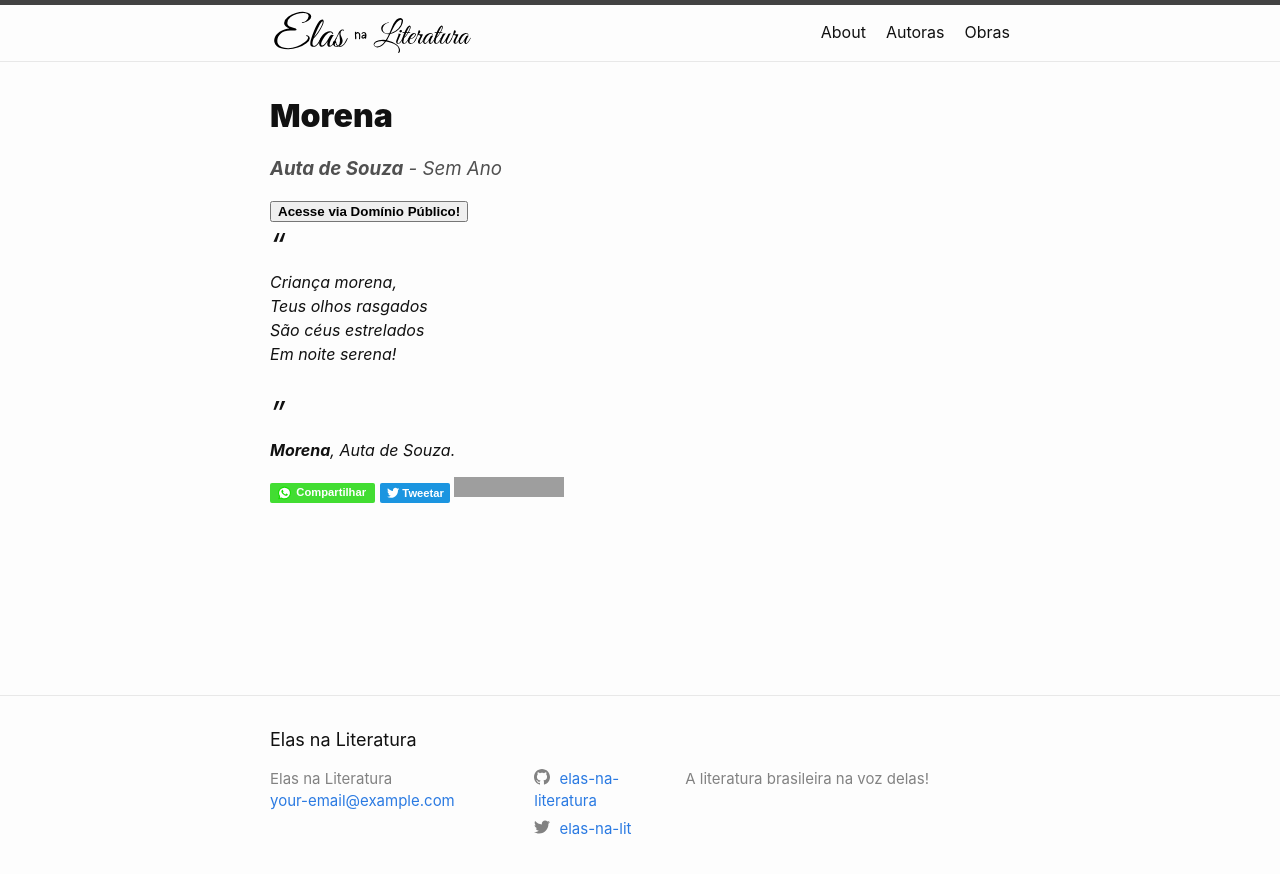
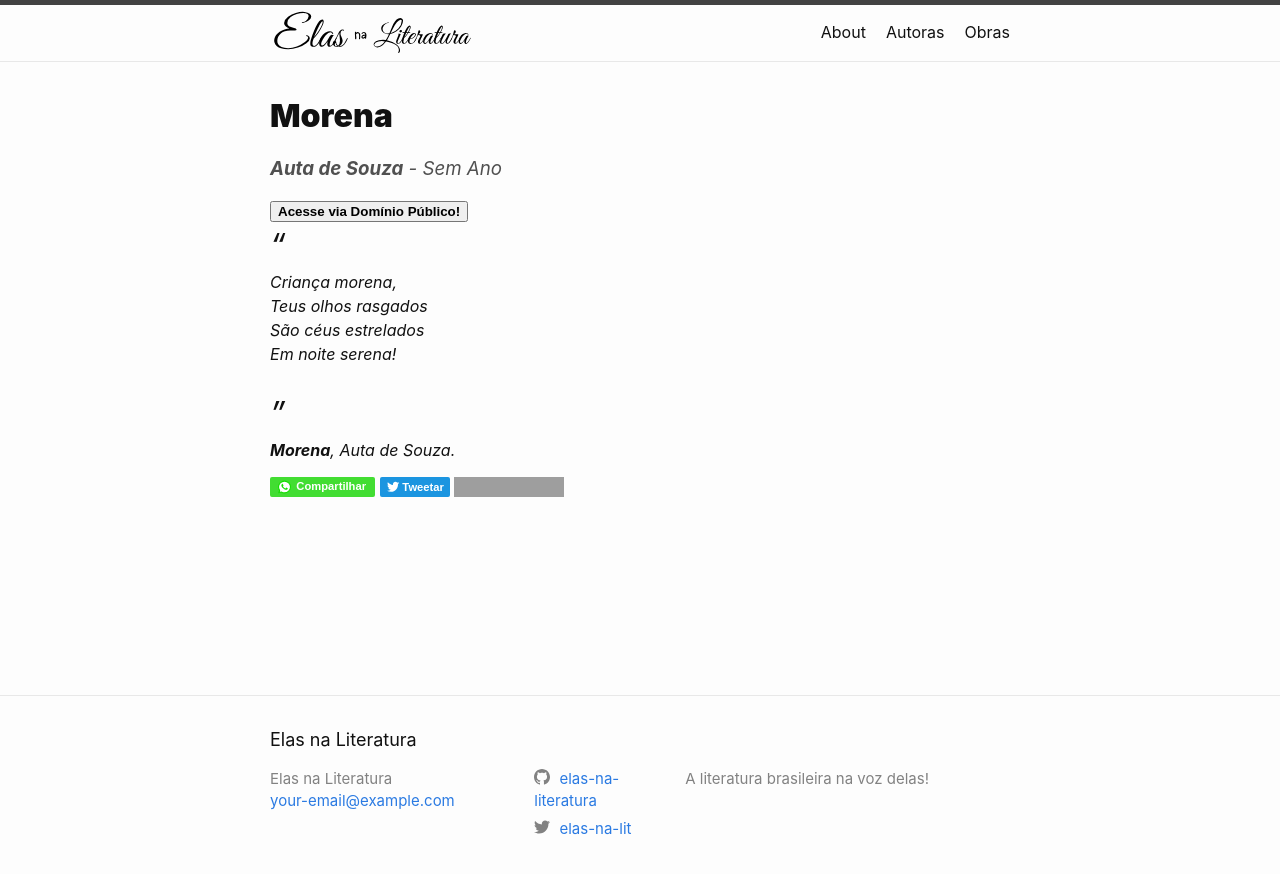
Before and after one commit to elas-na-literatura/elas-na-literatura.github.io, a Jekyll site: the page built from obras/morena.md, in a window 1280 px wide. Shown: the top 874 px of the page. Built offline with Jekyll 4.4.1, drawn with Linux system fonts in a browser that asks for light colours; comment, search, counter and statistics services are not loaded; grey boxes are pictures that could not be loaded.

Commit message:
consertei ui

```diff
--- a/_layouts/poesia.html
+++ b/_layouts/poesia.html
@@ -24,8 +24,8 @@
           </div>
           </i>
         </div>
-        <a href="https://api.whatsapp.com/send?text=Olha%20essa%20poesia%20maravilhosa%20da%20{{ page.nomeautora | uri_escape }}%20que%20eu%20encontrei%21%0Ahttps%3A%2F%2Felas-na-literatura.com{{ page.url | uri_escape }}" target="_blank"><img src="https://elas-na-literatura.github.io/rsc/whatsapp.svg" alt="WhatsApp"></a>
-        <a href="https://twitter.com/share?ref_src=twsrc%5Etfw" class="twitter-share-button" data-text="Olha essa poesia maravilhosa da {{ page.nomeautora }} que eu encontrei! " data-url="https://elas-na-literatura.github.io{{ page.url }}" data-hashtags="ElasNaLiteratura" data-lang="pt" data-show-count="false"><img src="https://elas-na-literatura.github.io/rsc/twitter.svg" alt="Twitter"></a><script async src="https://platform.twitter.com/widgets.js" charset="utf-8"></script>
+        <a href="https://api.whatsapp.com/send?text=Olha%20essa%20poesia%20maravilhosa%20da%20{{ page.nomeautora | uri_escape }}%20que%20eu%20encontrei%21%0Ahttps%3A%2F%2Felas-na-literatura.com{{ page.url | uri_escape }}" target="_blank"><img src="https://elas-na-literatura.github.io/rsc/whatsapp.svg" alt="WhatsApp" style="margin-top:-12px;"></a>
+        <a href="https://twitter.com/share?ref_src=twsrc%5Etfw" class="twitter-share-button" data-text="Olha essa poesia maravilhosa da {{ page.nomeautora }} que eu encontrei! " data-url="https://elas-na-literatura.github.io{{ page.url }}" data-hashtags="ElasNaLiteratura" data-lang="pt" data-show-count="false"><img src="https://elas-na-literatura.github.io/rsc/twitter.svg" alt="Twitter" style="margin-top:-12px;"></a><script async src="https://platform.twitter.com/widgets.js" charset="utf-8"></script>
         <iframe src="https://www.facebook.com/plugins/share_button.php?href=https%3A%2F%2Felas-na-literatura.github.io{{ page.url | uri_escape }}&layout=button&size=small&width=110&height=20&appId" width="110" height="20" style="border:none;overflow:hidden" scrolling="no" frameborder="0" allowTransparency="true" allow="encrypted-media"></iframe>
       </div>
     </main>
--- a/_layouts/prosa.html
+++ b/_layouts/prosa.html
@@ -30,8 +30,8 @@
           </div>
           </i>
         </div>
-        <a href="https://api.whatsapp.com/send?text=Olha%20essa%20obra%20maravilhosa%20da%20{{ page.nomeautora | uri_escape }}%20que%20eu%20encontrei%21%0Ahttps%3A%2F%2Felas-na-literatura.com{{ page.url | uri_escape }}" target="_blank"><img src="https://elas-na-literatura.github.io/rsc/whatsapp.svg" alt="WhatsApp"></a>
-        <a href="https://twitter.com/share?ref_src=twsrc%5Etfw" class="twitter-share-button" data-text="Olha essa obra maravilhosa da {{ page.nomeautora }} que eu encontrei! " data-url="https://elas-na-literatura.github.io{{ page.url }}" data-hashtags="ElasNaLiteratura" data-lang="pt" data-show-count="false"><img src="https://elas-na-literatura.github.io/rsc/twitter.svg" alt="Twitter"></a><script async src="https://platform.twitter.com/widgets.js" charset="utf-8"></script>
+        <a href="https://api.whatsapp.com/send?text=Olha%20essa%20obra%20maravilho style="margin-top:-12px;"sa%20da%20{{ page.nomeautora | uri_escape }}%20que%20eu%20encontrei%21%0Ahttps%3A%2F%2Felas-na-literatura.com{{ page.url | uri_escape }}" target="_blank"><img src="https://elas-na-literatura.github.io/rsc/whatsapp.svg" alt="WhatsApp" style="margin-top:-12px;"></a>
+        <a href="https://twitter.com/share?ref_src=twsrc%5Etfw" class="twitter-share-button" data-text="Olha essa obra maravilhosa da {{ page.nomeautora }} que eu encontrei! " data-url="https://elas-na-literatura.github.io{{ page.url }}" data-hashtags="ElasNaLiteratura" data-lang="pt" data-show-count="false"><img src="https://elas-na-literatura.github.io/rsc/twitter.svg" alt="Twitter" style="margin-top:-12px;"></a><script async src="https://platform.twitter.com/widgets.js" charset="utf-8"></script>
         <iframe src="https://www.facebook.com/plugins/share_button.php?href=https%3A%2F%2Felas-na-literatura.github.io{{ page.url | uri_escape }}&layout=button&size=small&width=110&height=20&appId" width="110" height="20" style="border:none;overflow:hidden" scrolling="no" frameborder="0" allowTransparency="true" allow="encrypted-media"></iframe>
       </div>
     </main>
--- a/obras.markdown
+++ b/obras.markdown
@@ -204,7 +204,9 @@ Nome da Obra: 🔍
 <input type="text" id="termo" value="" oninput="autora()"><br>
 </form>
 <div style="align-items: center; text-align: center;">
+  <br>
   <button class="button" onclick="randomObra()">Me mostre uma obra aleatória!</button>
+  <br>
 </div>
 <p id="demo"></p>
 <div style="position: fixed;width: 600px;bottom: 15px;margin: auto;/* min-width: 300px; */border-radius: 5px;background: #F0F0F0;border: 2px solid #CDCDCD;box-shadow: 0px 5px 10px #AAAAAA;z-index: 50;padding: 5px 5px;align-content: center;">
```
